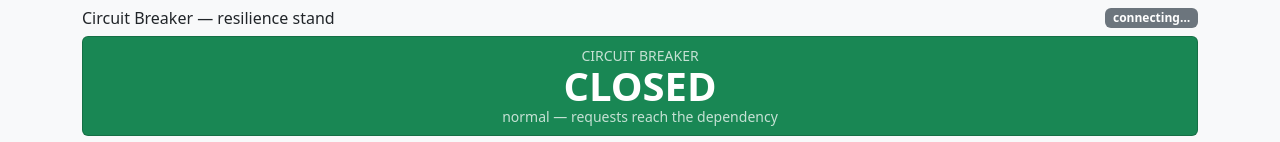
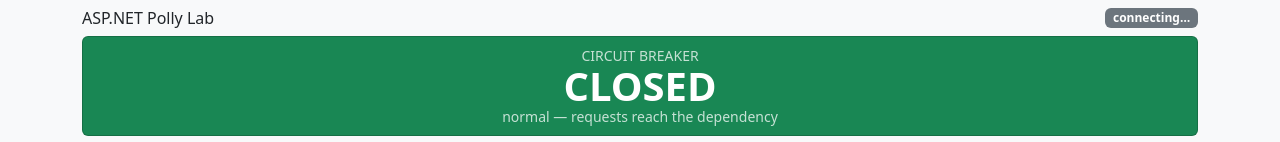
Before and after one commit to illia-tereshchuk/aspnet-polly-lab, a plain HTML site: page AspNetPollyLab/wwwroot/index.html in a window 1280 px wide. Shown: the top 142 px of the page. Drawn offline with nearby package versions, Linux system fonts and the light colour scheme; a script that the page names is missing.

Commit message:
edit heading and add images

```diff
--- a/AspNetPollyLab/wwwroot/index.html
+++ b/AspNetPollyLab/wwwroot/index.html
@@ -9,7 +9,7 @@
 <body class="bg-body-tertiary">
   <div class="container py-2">
     <div class="d-flex align-items-center justify-content-between mb-2">
-      <h1 class="h6 mb-0">Circuit Breaker — resilience stand</h1>
+      <h1 class="h6 mb-0">ASP.NET Polly Lab</h1>
       <span id="conn" class="badge text-bg-secondary">connecting…</span>
     </div>
 
```
Also changed, not shown: images/for-github.png (added), images/for-linkedin.png (added), images/ui.png (deleted).
